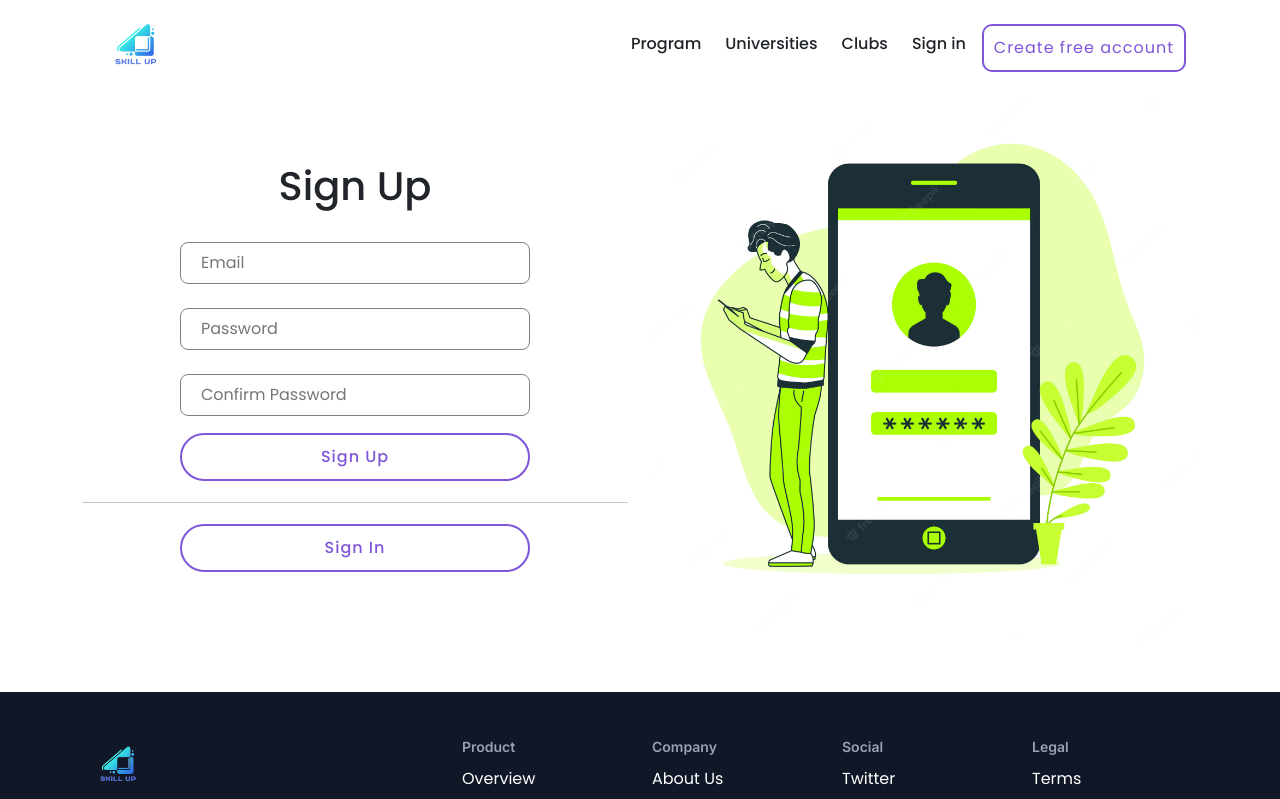
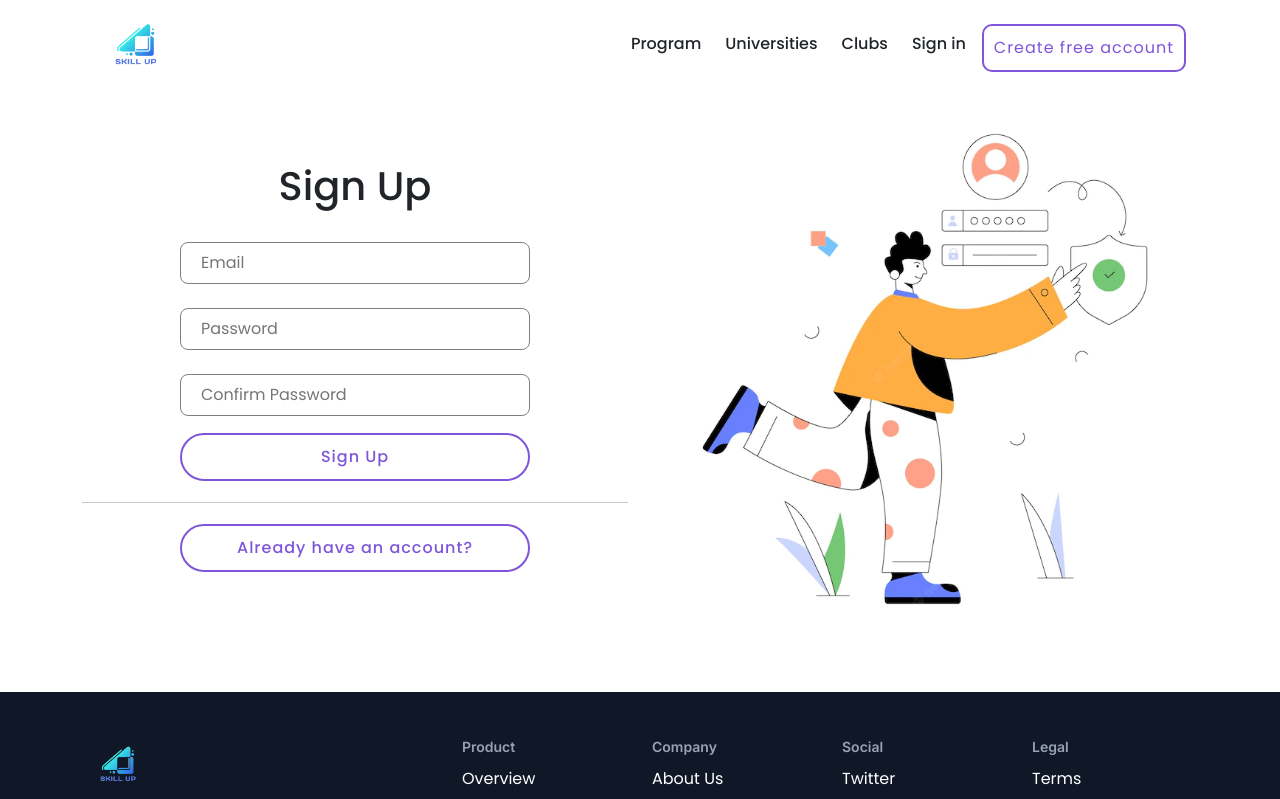
Before and after one commit to ProgrammerRhythm/Eshikah, a React (Create React App) app: page /signup in a window 1280 px wide. Shown: the top 799 px of the page. Built offline with nearby package versions, Linux system fonts and the light colour scheme.

Commit message:
Foter Updated:1,Login Page Updated

```diff
--- a/package.json
+++ b/package.json
@@ -8,6 +8,7 @@
     "@testing-library/user-event": "^13.5.0",
     "react": "^18.2.0",
     "react-dom": "^18.2.0",
+    "react-hot-toast": "^2.4.0",
     "react-router-dom": "^6.4.3",
     "react-scripts": "5.0.1",
     "swiper": "^8.4.5",
--- a/src/Components/Auth/SignUp/SignUp.js
+++ b/src/Components/Auth/SignUp/SignUp.js
@@ -4,6 +4,10 @@ import SignUpIng from '../../../Img/login.webp'
 import './SignUp.css'
 import Footer from '../../Home/Foter';
 import { Link, useNavigate } from 'react-router-dom';
+import { toast } from 'react-hot-toast';
+
+const notify = () => toast('Here is your toast.');
+
 const SignUp = () => {
     return (
         <div>
@@ -32,10 +36,10 @@ function SignUpComponent(){
                     <input type="email" placeholder="Email" required /> <br />
                     <input type="password" placeholder="Password" required id="" /> <br />
                     <input type="password" placeholder="Confirm Password" required id="" /> <br />
-                    <button style={{padding: '10px 30px',borderRadius: '30px'}} className='buttons'>Sign Up</button>
+                    <button onClick={notify} style={{padding: '10px 30px',borderRadius: '30px'}} className='buttons'>Sign Up</button>
                 </form>
                 <hr />
-                 <Link className='link' to="/signin"><button className='buttons' style={{padding: '10px 30px',borderRadius: '30px'}}>Sign In</button></Link>
+                 <Link className='link' to="/signin"><button className='buttons' style={{padding: '10px 30px',borderRadius: '30px'}}>Already have an account?</button></Link>
             </div>
             <div className="col-12 col-sm-12 col-md-12 col-lg-6 col-xl-6 col-xxl-6 ImgBoxSignUp">
                 <img className="SignUpImg img-fluid" src={SignUpIng} alt="" />
```
Also changed, not shown: src/Img/login.webp, 1 other file (tests, documents, lock files or other folders).
